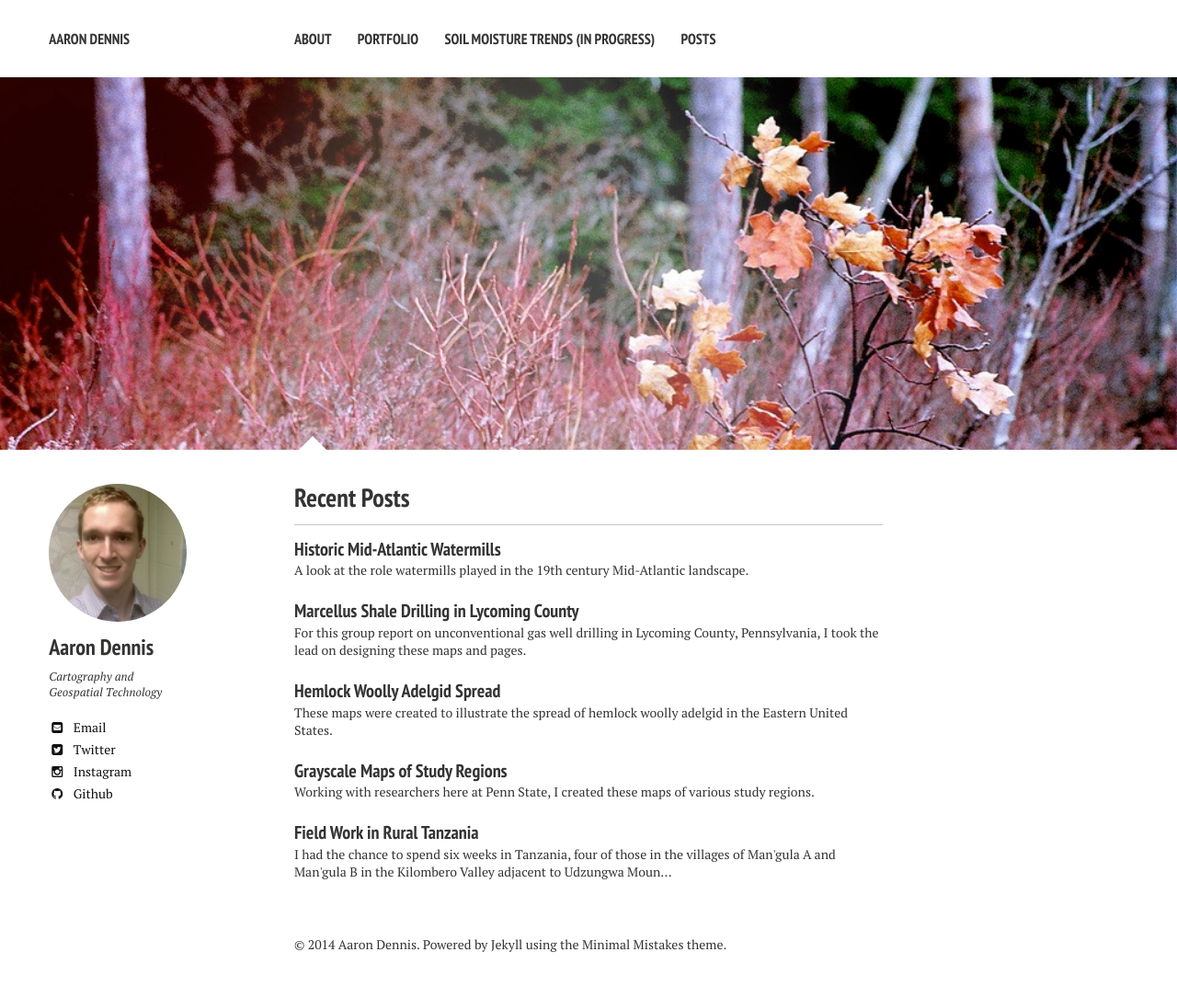
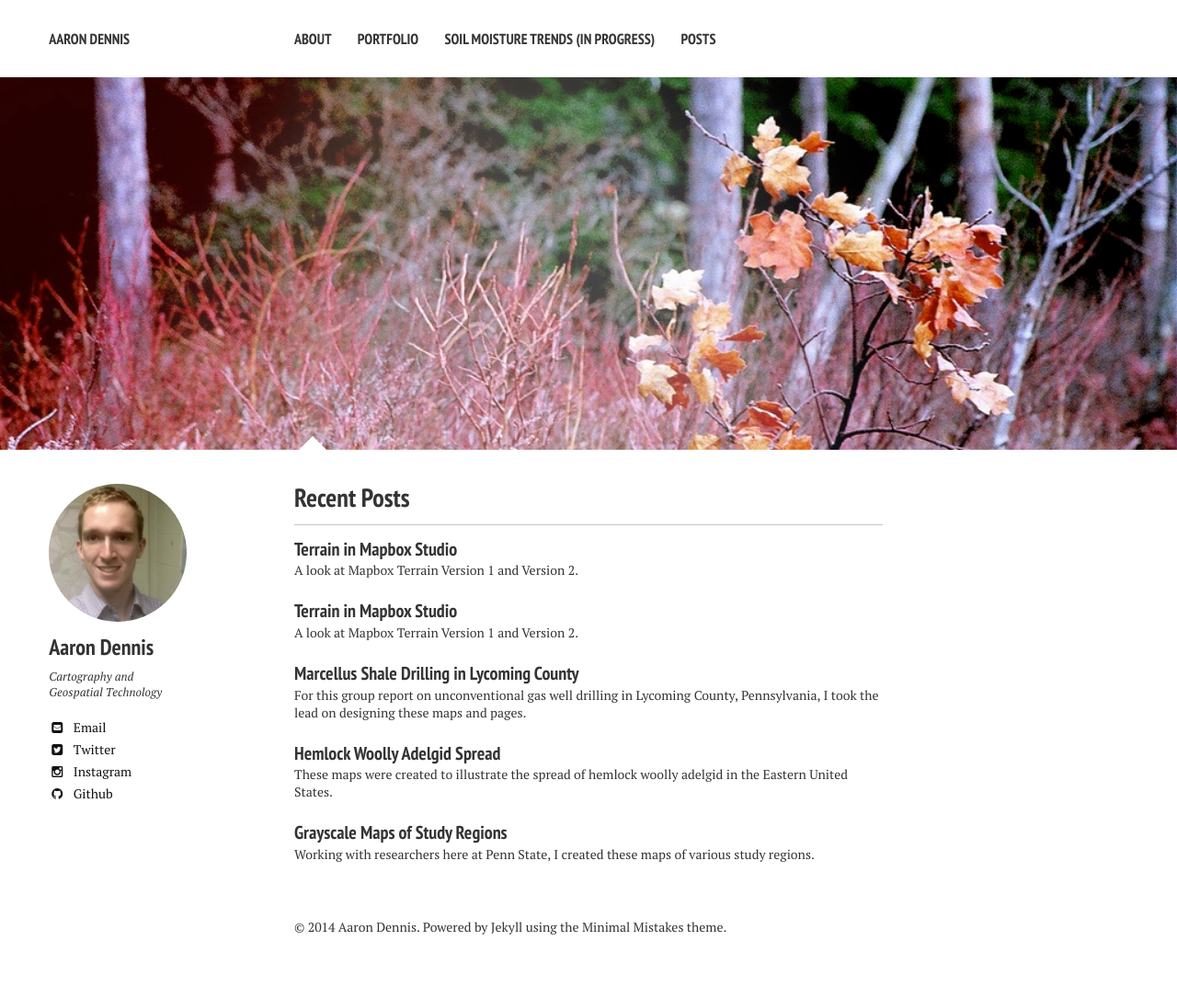
Before and after one commit to Joe-Robertson/aaronpdennis.github.io, a Jekyll site: the page built from index.md, in a window 1280 px wide. Shown: the whole page at 92% size. Built offline with Jekyll 4.4.1, drawn with Linux system fonts in a browser that asks for light colours; nearby versions of some CDN libraries.

Commit message:
new terrain post

```diff
--- a/_posts/2014-11-29-historic-watermills.md
+++ b/_posts/2014-11-29-historic-watermills.md
@@ -1,16 +1,19 @@
 ---
 layout: post
-title: Historic Mid-Atlantic Watermills
-excerpt: "A look at the role watermills played in the 19th century Mid-Atlantic landscape."
-modified: 2014-11-01
-tags: [aaron dennis, jekyll, watermills, mills, milldams, maps, historic, pennsylvania, maryland]
+title: Terrain in Mapbox Studio
+excerpt: "A look at Mapbox Terrain Version 1 and Version 2."
+modified: 2014-12-30
+tags: [aaron dennis, mapbox, terrain, cartography]
 comments: true
 image:
   feature:
   credit:
   creditlink:
 ---
-The stream network of the Mid-Atlantic region saw the creation of thousands of watermills from the period of initial European settlement to as late as the early 20th century. These mills were used most commonly for grinding grain, as well as other mechanical processes such as sawing timber into lumber, hammering at iron forges, or manufacturing goods including paper and cotton. A watermill relied on a milldam and millrace to provide the hydrologic potential energy to turn a waterwheel. Processing ore, grain, or timber at the mill automated the otherwise difficult process of manually grinding or sawing and it allowed for the easier transport of goods to market. The prevalence and utility of watermills from the 1600’s to the early 1900’s suggests their importance to historic communities. The intent of this paper is to determine how the location and qualities of these watermills reflected and changed the region’s rural landscape and explore the lasting impact of these mills on our modern landscape.
+Mapbox Studio provides access to vector hillshades for styling maps with terrain. The most recent global vector terrain dataset, Version 2, uses incredibly high resolution elevation data and is designed to provide "twice as much shadow detail and is based on a combined hill-shading and slope-shading technique that allows for better emphasis in areas of steep terrain." This looks great on the big mountains, but it comes at a small sacrifice of detail on softer landscapes.
+
+<figure>
+	<img src="/images/"
 
 ### The Data
 
--- /dev/null
+++ b/_posts/2014-12-30-terrain-in-mapbox-studio.md
@@ -0,0 +1,19 @@
+---
+layout: post
+title: Terrain in Mapbox Studio
+excerpt: "A look at Mapbox Terrain Version 1 and Version 2."
+modified: 2014-12-30
+tags: [aaron dennis, mapbox, terrain, cartography]
+comments: true
+image:
+  feature:
+  credit:
+  creditlink:
+---
+Mapbox Studio provides access to vector hillshades for styling maps with terrain. The most recent global vector terrain dataset, Version 2, uses incredibly high resolution elevation data and is designed to provide "twice as much shadow detail and is based on a combined hill-shading and slope-shading technique that allows for better emphasis in areas of steep terrain." This looks great on the big mountains, but it comes at the small sacrifice of detail on softer landscapes.
+
+<figure class="half">
+	<img src="/images/mapbox-terrain/ridge-valley-v1.png">
+	<img src="/images/mapbox-terrain/ridge-valley-v2.png">
+	<figcaption>The Ridge and Valley region of Central Pennsylvania with Mapbox Terrain V1 on the left and V2 on the right</figcaption>
+</figure>
```
Also changed, not shown: images/mapbox-terrain/ridge-valley-v1.png (added), images/mapbox-terrain/ridge-valley-v1v2.png (added), images/mapbox-terrain/ridge-valley-v2.png (added), images/mapbox-terrain/shenandoah-valley-v1.png (added), images/mapbox-terrain/shenandoah-valley-v1v2.png (added), images/mapbox-terrain/shenandoah-valley-v2.png (added).
